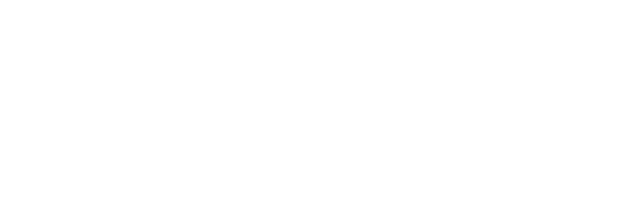
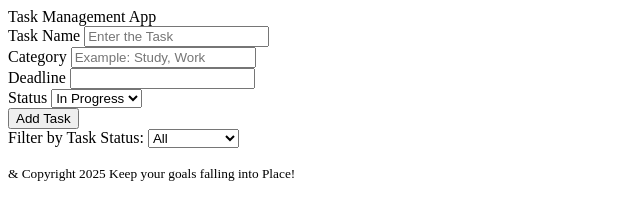
Before and after one commit to gollamudisindhura1/SBA4_Task_management_App, a plain HTML site: page index.html in a window 1280 px wide. Shown: the whole page, without its empty margins (0-640 px from the left). Drawn offline with Linux system fonts and the light colour scheme.

Commit message:
Created the Html structure

```diff
--- a/index.html
+++ b/index.html
@@ -6,8 +6,60 @@
     <title>Task Management App</title>
 </head>
 <body>
-    <header></header>
-    <footer></footer>
+    <header>Task Management App</header>
+
+    <!-- Adding New Tasks -->
+
+    <main class = "container">
+        <section>
+            <form id ="taskForm">
+                <!-- Displaying the Task -->
+                <div>
+                    <label for ="taskName">Task Name</label>
+                    <input type ="text" id ="taskName" placeholder="Enter the Task">
+                </div>
+                <div>
+                    <label for ="category">Category</label>
+                    <input type ="text" id ="category" placeholder="Example: Study, Work">
+                </div>
+                <div>
+                    <label for ="deadline">Deadline</label>
+                    <input type ="text" id ="category">
+                </div>
+                <!-- Updating Task -->
+                <div>
+                    <label for ="status">Status</label>
+                    <select id="status">
+                    <option value="In Progress">In Progress</option>
+                    <option value="Completed">Completed</option>
+                    </select>
+                </div>
+                <div>
+                    <button type ="button">Add Task</button>
+                </div>
+             </form>
+        </section>
+
+                <!-- Filtering Task -->
+
+            <section>
+                <label for ="filterTask">Filter by Task Status: </label>
+                <select id ="filterTask">
+                    <option value ="All">All</option>
+                    <option value ="In Progress">In Progress</option>
+                    <option value ="Completed">Completed</option>
+                    <option value ="Overdue">Overdue</option>
+                </select>
+            </section>
+
+            <!-- Task List -->
+             <section>
+                <ul id ="taskList"></ul>
+             </section>
+    </main>
+    <footer>
+        <small>& Copyright 2025 Keep your goals falling into Place! </small>
+    </footer>
 
 </body>
 </html>
```
